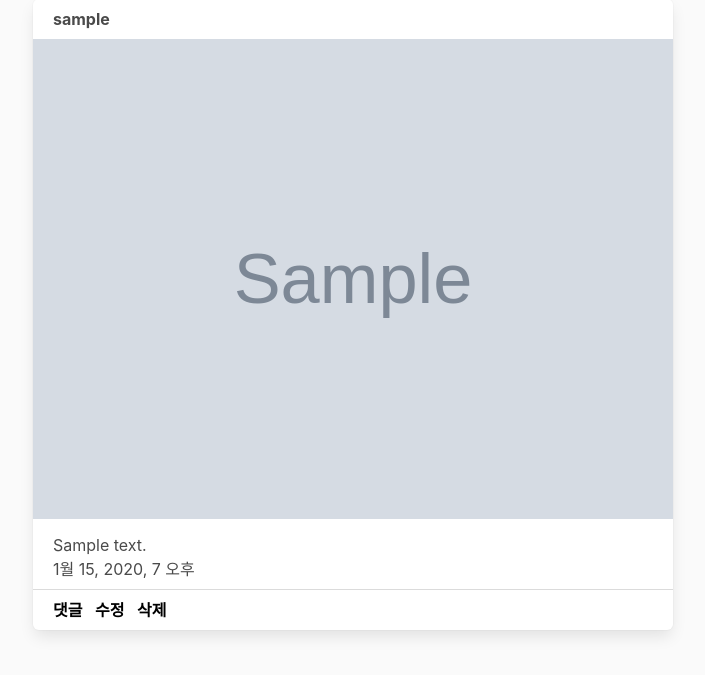
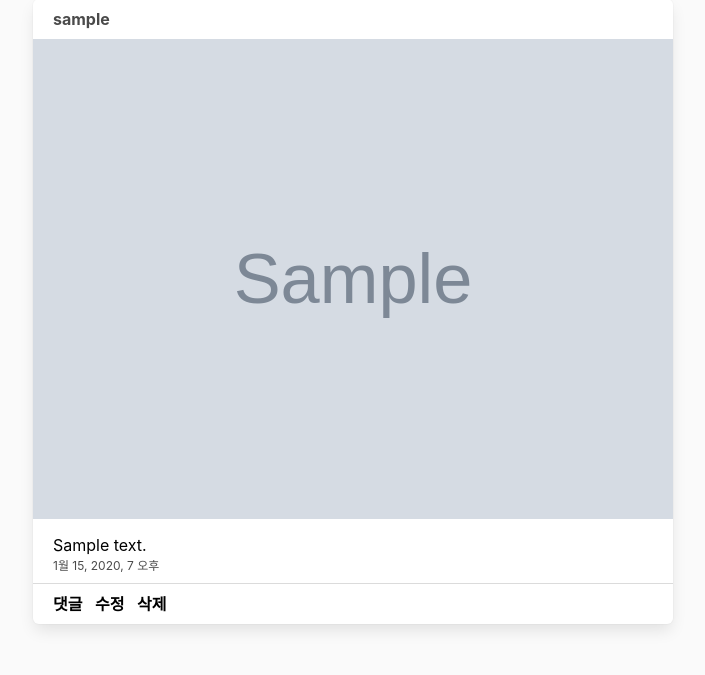
Before and after one commit to wit-korea/Tasks, a Django app: page / in a window 1280 px wide. Shown: the part 74-749 px from the top of the page, without its empty margins (287-992 px from the left). Run offline with Django 3.2, Linux system fonts and the light colour scheme; tables that the repository leaves empty hold one stand-in row (values such as "Sample post"); grey boxes marked "Sample" are stand-in pictures; some libraries are stand-ins or nearby versions.

Commit message:
Fix text style in index.css

```diff
--- a/jinho1011/ministagram/static/css/index.css
+++ b/jinho1011/ministagram/static/css/index.css
@@ -43,6 +43,12 @@
 	overflow: hidden;
 	text-overflow: ellipsis;
 	white-space: nowrap;
+	color: #000000 !important;
+	font-size: 16px;
+}
+
+.photo-created {
+	font-size: 12px;
 }
 
 .box:last-child {
```
